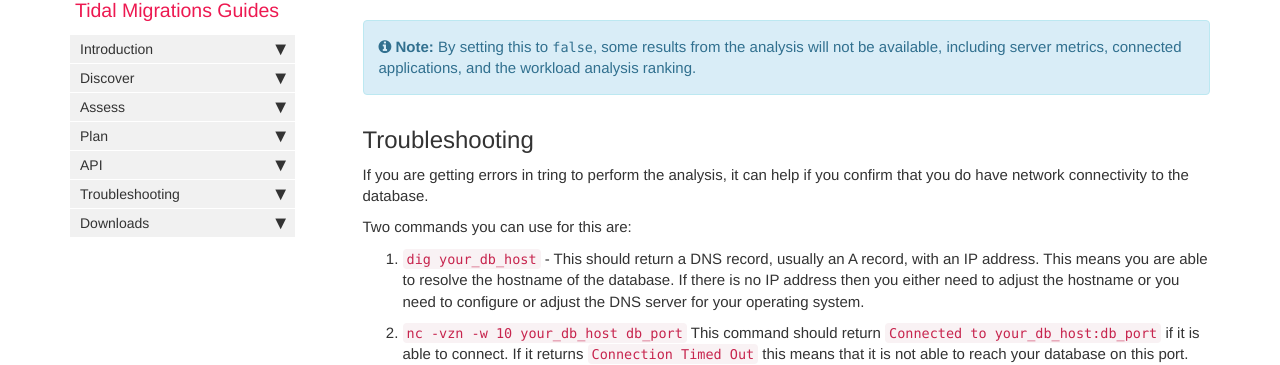
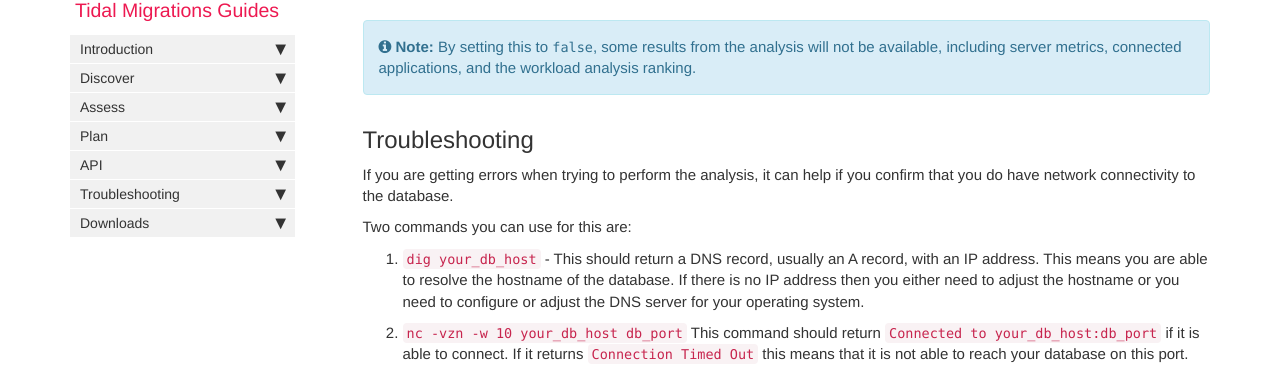
Before and after one commit to tidalmigrations/tidalmigrations.github.io, a Jekyll site: the page built from pages/tidal tools/analyze_database.md, in a window 1280 px wide and 900 px high, scrolled down 5693 px. Shown: the part 94-459 px from the top of the window. Built offline with Jekyll 4.4.1, drawn with Linux system fonts in a browser that asks for light colours; nearby versions of some CDN libraries; comment, search, counter and statistics services are not loaded.

Commit message:
Fix typo

```diff
--- a/pages/tidal tools/analyze_database.md
+++ b/pages/tidal tools/analyze_database.md
@@ -228,7 +228,7 @@ and the workload analysis ranking." %}
 
 ## Troubleshooting
 
-If you are getting errors in tring to perform the analysis, it can help if you confirm that you do have network connectivity to the database.
+If you are getting errors when trying to perform the analysis, it can help if you confirm that you do have network connectivity to the database.
 
 Two commands you can use for this are:
 
```
